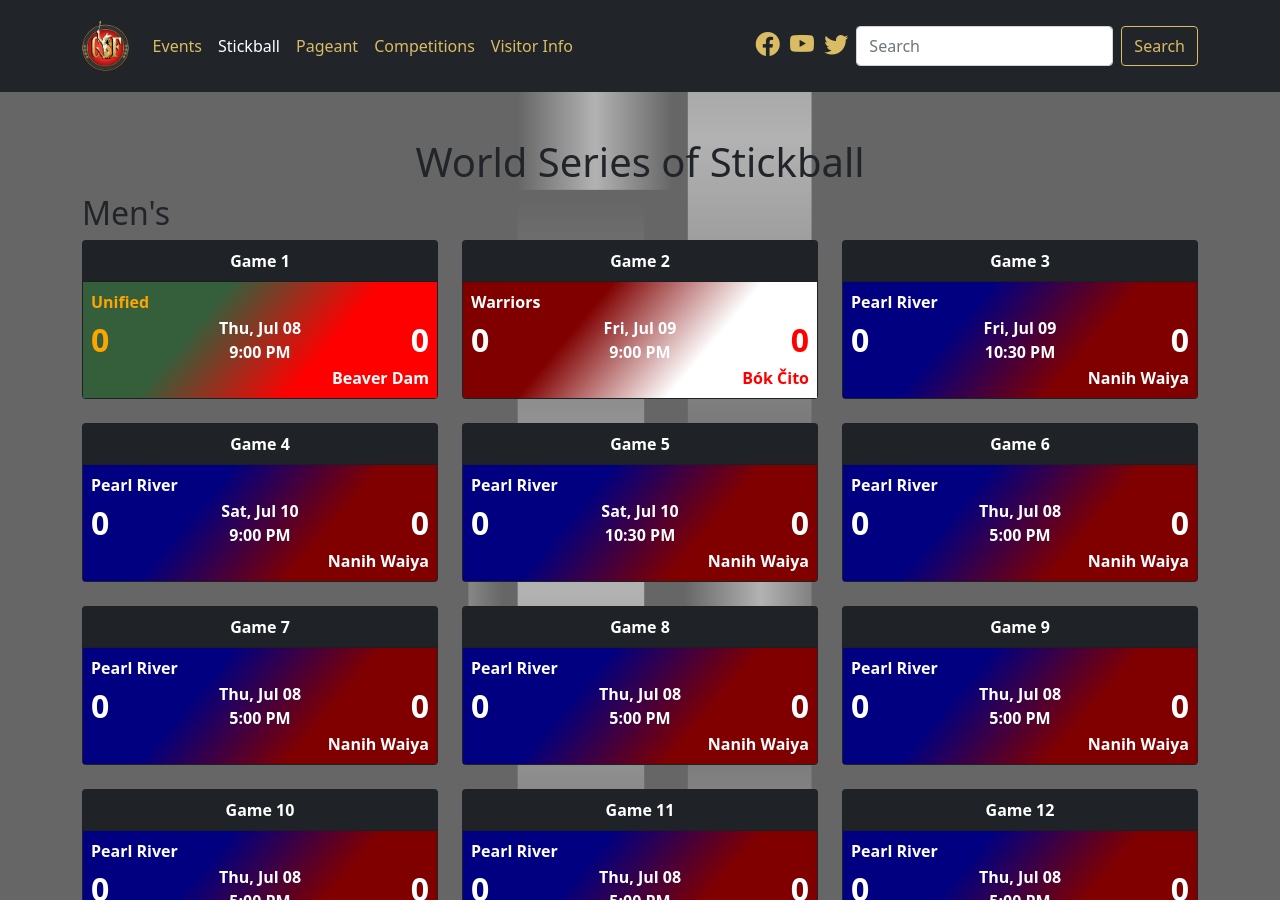
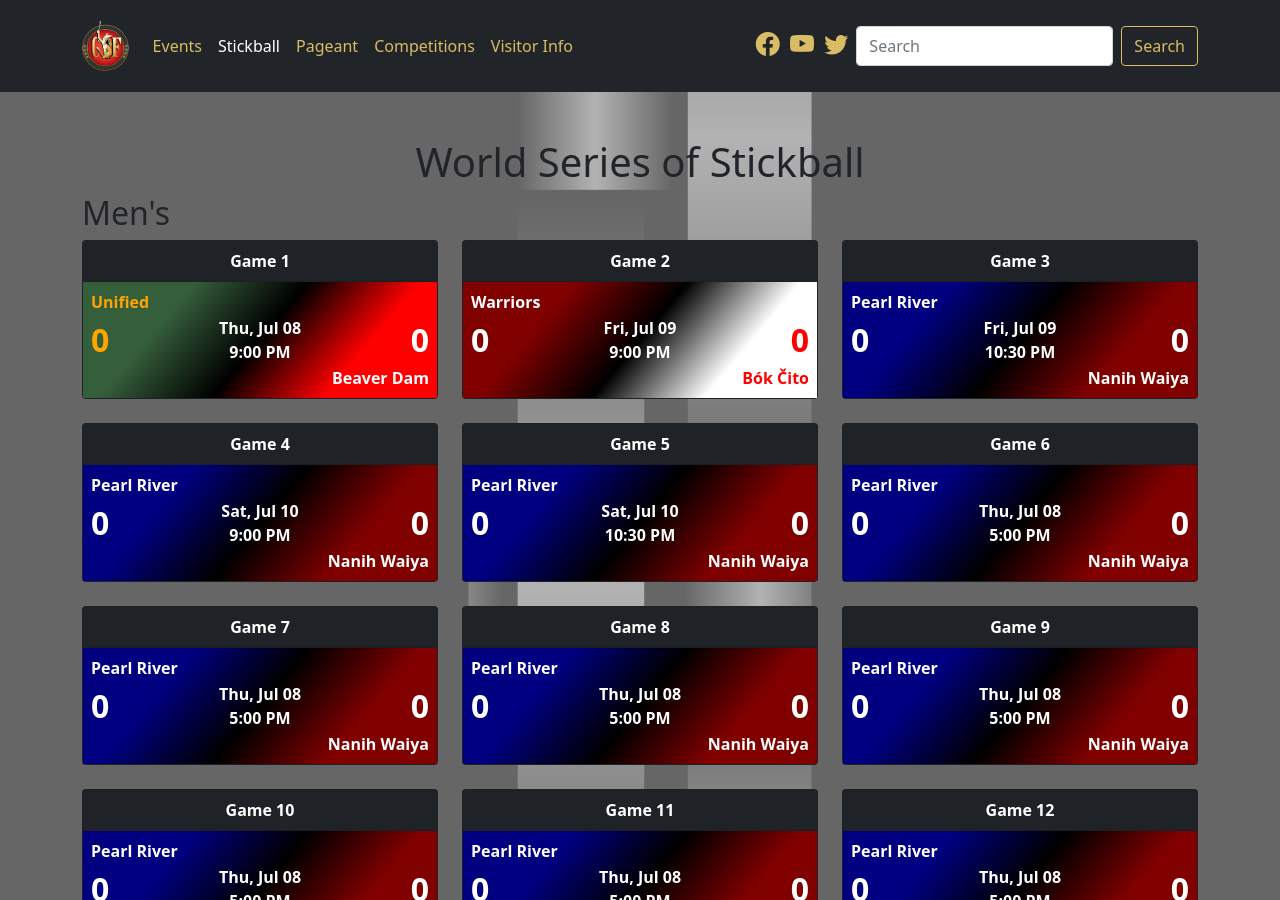
Before and after one commit to smattera/smattera.github.io, a Jekyll site: the page built from stickball/index.md, in a window 1280 px wide and 900 px high. Built offline with Jekyll 4.4.1, drawn with Linux system fonts in a browser that asks for light colours; nearby versions of some CDN libraries.

Commit message:
Update game.html

```diff
--- a/_includes/game.html
+++ b/_includes/game.html
@@ -3,7 +3,7 @@
     <div class="card-header text-center">
       Game {{ include.g }}
     </div>
-    <div class="card-body position-relative p-2" style="background: linear-gradient(130deg, {{ include.t1c }}, {{ include.t1c }}, {{ include.t2c }}, {{ include.t2c }});">
+    <div class="card-body position-relative p-2" style="background: linear-gradient(130deg, {{ include.t1c }}, {{ include.t1c }}, black, {{ include.t2c }}, {{ include.t2c }});">
       <div class="position-relative" style="height: 100px;">
         <div class="position-absolute top-0 start-0" style="color: {{ include.t1c2 }};">{{ include.t1 }}</div>
         <div class="position-absolute top-50 start-0 translate-middle-y" style="color: {{ include.t1c2 }};font-size: 200%;">{{ include.t1s }}</div>
```
